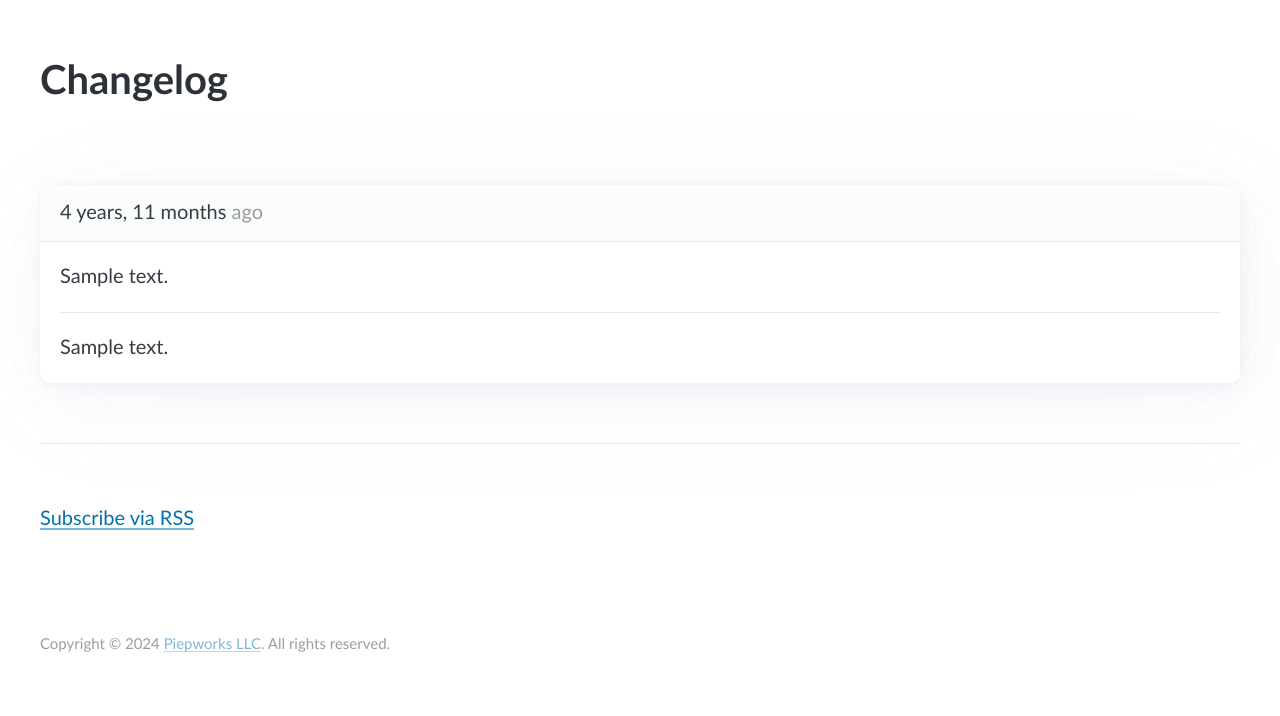
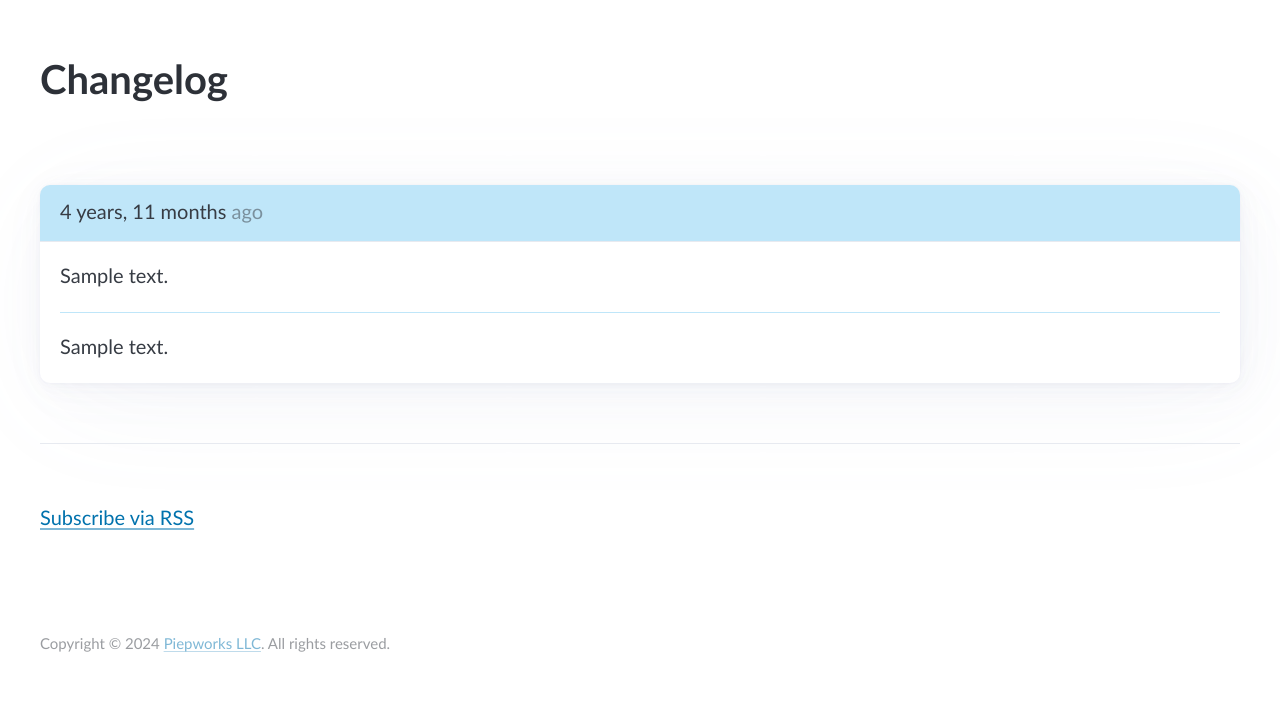
Before and after one commit to piepworks/stacks, a Django app: template templates/changelog.html in a window 1280 px wide. Shown: the top 716 px of the page. Run offline with Django 5.2, Linux system fonts and the light colour scheme; the template is opened without the code that fills it: most values are stand-ins (such as "Sample title", 1, 10 or a date in 2020); parts of the project's set-up code (start-up, migrations or seed data) failed here and were passed over; some libraries are stand-ins or nearby versions.

Commit message:
Adjust some colors on the changelog page.
It was hard to see any differentiation among different things.

```diff
--- a/static_src/css/pages/all.css
+++ b/static_src/css/pages/all.css
@@ -1,3 +1,4 @@
 @import url('home.css');
 @import url('series.css');
 @import url('logbook.css');
+@import url('changelog.css');
--- /dev/null
+++ b/static_src/css/pages/changelog.css
@@ -0,0 +1,9 @@
+body.changelog article {
+  header {
+    background: var(--pico-text-selection-color);
+  }
+
+  hr {
+    border-color: var(--pico-text-selection-color);
+  }
+}
--- a/templates/changelog.html
+++ b/templates/changelog.html
@@ -1,6 +1,7 @@
 {% extends "base.html" %}
 
 {% block title %}Changelog{% endblock title %}
+{% block body_tag %}class="changelog"{% endblock body_tag %}
 
 {% block content %}
   <header>
```
